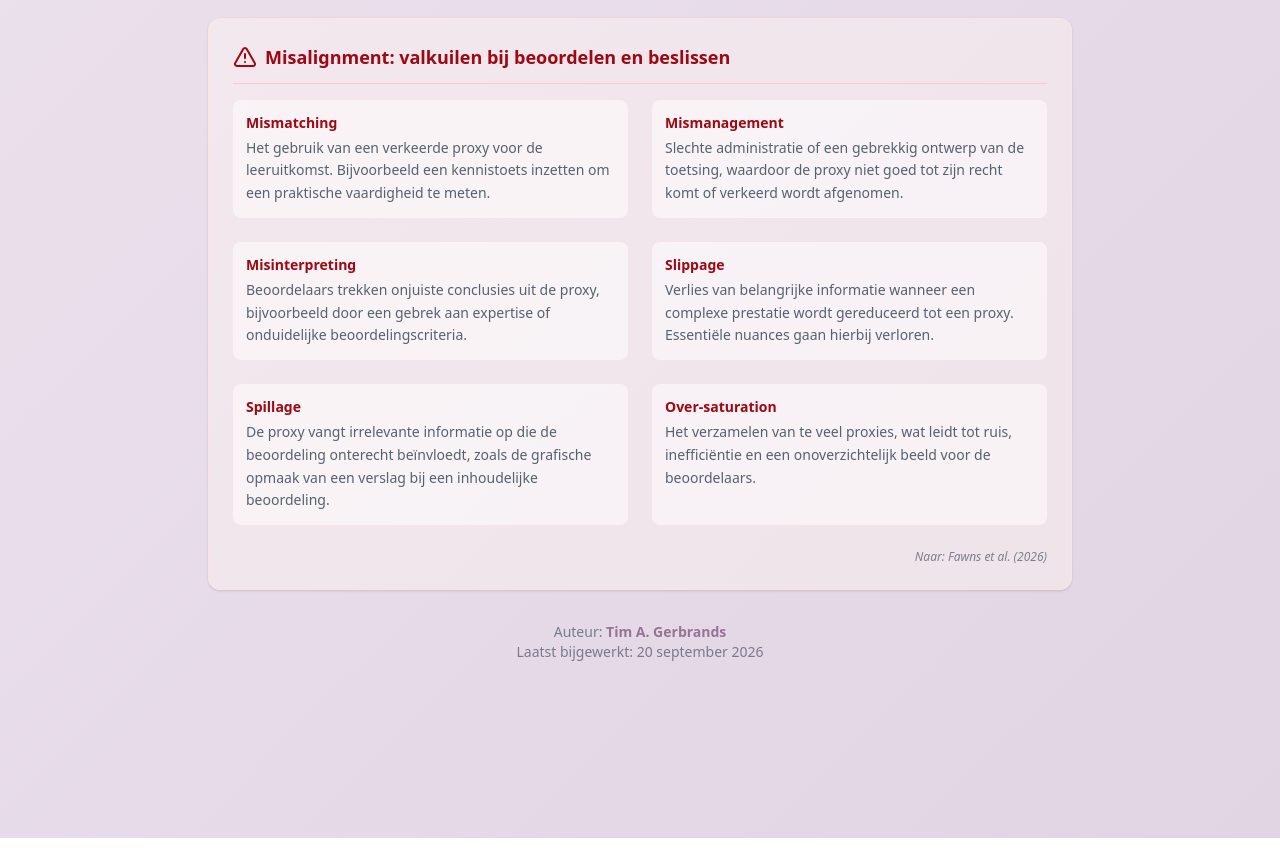
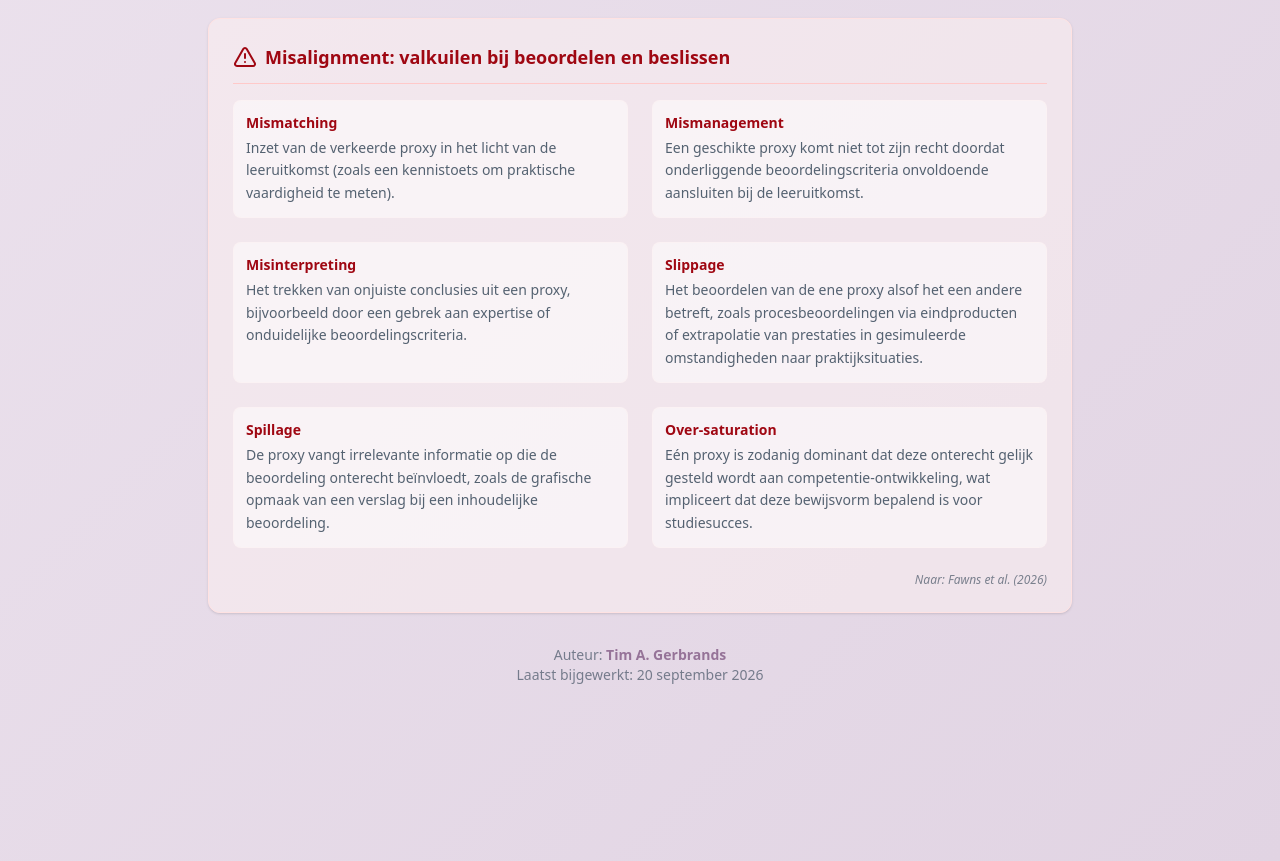
Before and after one commit to tagerbrands/4Portfolio, a React (Vite) app: page / in a window 1280 px wide. Shown: the part 2380-3241 px from the top of the page. Before the commit the page ends 3218 px from the top, so only its background shows below. Built offline with nearby package versions, Linux system fonts and the light colour scheme.

Commit message:
refactor: internationalize Misalignment theory content
Implement i18n support for Misalignment theory components and update descriptions in data and translation files for improved clarity.

```diff
--- a/src/App.tsx
+++ b/src/App.tsx
@@ -1735,12 +1735,12 @@ function TotalPortfolio({ portfolio, learningOutcomes, evlName, onBack, onEditLO
         </div>
 
         <div className="bg-red-50/50 p-4 rounded-xl border border-red-100 shadow-sm">
-          <h4 className="font-bold text-sm text-red-800 border-b border-red-200 pb-2 mb-3 flex items-center gap-1.5"><AlertTriangle className="w-4 h-4 flex-shrink-0" /> Misalignment: valkuilen bij beoordelen en beslissen</h4>
+          <h4 className="font-bold text-sm text-red-800 border-b border-red-200 pb-2 mb-3 flex items-center gap-1.5"><AlertTriangle className="w-4 h-4 flex-shrink-0" /> {t("Misalignment: valkuilen bij beoordelen en beslissen")}</h4>
           <div className="grid grid-cols-1 sm:grid-cols-2 gap-x-6 gap-y-4">
             {MISALIGNMENT_THEORY.map(m => (
               <div key={m.title} className="flex flex-col gap-1">
-                <strong className="text-xs text-red-900">{m.title}</strong>
-                <p className="text-[11px] text-red-900/80 leading-snug">{m.desc}</p>
+                <strong className="text-xs text-red-900">{t(m.title)}</strong>
+                <p className="text-[11px] text-red-900/80 leading-snug">{t(m.desc)}</p>
               </div>
             ))}
           </div>
--- a/src/data.ts
+++ b/src/data.ts
@@ -334,19 +334,19 @@ export const TRIANGLE_THEORY = {
 export const MISALIGNMENT_THEORY = [
   {
     title: "Mismatching",
-    desc: "Het gebruik van een verkeerde proxy voor de leeruitkomst. Bijvoorbeeld een kennistoets inzetten om een praktische vaardigheid te meten."
+    desc: "Inzet van de verkeerde proxy in het licht van de leeruitkomst (zoals een kennistoets om praktische vaardigheid te meten)."
   },
   {
     title: "Mismanagement",
-    desc: "Slechte administratie of een gebrekkig ontwerp van de toetsing, waardoor de proxy niet goed tot zijn recht komt of verkeerd wordt afgenomen."
+    desc: "Een geschikte proxy komt niet tot zijn recht doordat onderliggende beoordelingscriteria onvoldoende aansluiten bij de leeruitkomst."
   },
   {
     title: "Misinterpreting",
-    desc: "Beoordelaars trekken onjuiste conclusies uit de proxy, bijvoorbeeld door een gebrek aan expertise of onduidelijke beoordelingscriteria."
+    desc: "Het trekken van onjuiste conclusies uit een proxy, bijvoorbeeld door een gebrek aan expertise of onduidelijke beoordelingscriteria."
   },
   {
     title: "Slippage",
-    desc: "Verlies van belangrijke informatie wanneer een complexe prestatie wordt gereduceerd tot een proxy. Essentiële nuances gaan hierbij verloren."
+    desc: "Het beoordelen van de ene proxy alsof het een andere betreft, zoals procesbeoordelingen via eindproducten of extrapolatie van prestaties in gesimuleerde omstandigheden naar praktijksituaties."
   },
   {
     title: "Spillage",
@@ -354,6 +354,6 @@ export const MISALIGNMENT_THEORY = [
   },
   {
     title: "Over-saturation",
-    desc: "Het verzamelen van te veel proxies, wat leidt tot ruis, inefficiëntie en een onoverzichtelijk beeld voor de beoordelaars."
+    desc: "Eén proxy is zodanig dominant dat deze onterecht gelijk gesteld wordt aan competentie-ontwikkeling, wat impliceert dat deze bewijsvorm bepalend is voor studiesucces."
   }
 ];
--- a/src/i18n.tsx
+++ b/src/i18n.tsx
@@ -40,17 +40,17 @@ const dict: Record<string, string> = {
   "Intersubjectiviteit": "Intersubjectivity",
   "Intersubjectiviteit gaat over de verscheidenheid in perspectieven die betrokken zijn bij het nemen van de beslissing. Het draait om niveaubepalingen door verschillende stakeholders op een diversiteit aan datapunten. Door deze subjectieve oordelen samen te brengen in een dialoog, ontstaat een robuuster en betrouwbaarder (intersubjectief) oordeel.": "Intersubjectivity concerns the diversity of perspectives involved in making a decision. It involves judgments made by different stakeholders across a variety of data points. By bringing these subjective judgments together through dialogue, a more robust and reliable (intersubjective) judgment emerges.",
   "Mismatching": "Mismatching",
-  "Het gebruik van een verkeerde proxy voor de leeruitkomst. Bijvoorbeeld een kennistoets inzetten om een praktische vaardigheid te meten.": "Using the wrong proxy for a learning outcome. For example, using a knowledge test to assess a practical skill.",
+  "Inzet van de verkeerde proxy in het licht van de leeruitkomst (zoals een kennistoets om praktische vaardigheid te meten).": "Using the wrong proxy relative to the learning outcome (such as a knowledge test to measure practical skill).",
   "Mismanagement": "Mismanagement",
-  "Slechte administratie of een gebrekkig ontwerp van de toetsing, waardoor de proxy niet goed tot zijn recht komt of verkeerd wordt afgenomen.": "Poor administration or flawed assessment design, causing the proxy to be used ineffectively or implemented incorrectly.",
-  "Misinterpreting": "Misinterpreting",
-  "Beoordelaars trekken onjuiste conclusies uit de proxy, bijvoorbeeld door een gebrek aan expertise of onduidelijke beoordelingscriteria.": "Assessors draw incorrect conclusions from the proxy, for example due to a lack of expertise or unclear assessment criteria.",
+  "Een geschikte proxy komt niet tot zijn recht doordat onderliggende beoordelingscriteria onvoldoende aansluiten bij de leeruitkomst.": "A suitable proxy fails to serve its purpose because underlying assessment criteria insufficiently align with the learning outcome.",
+  "Misinterpreting": "Misinterpretation",
+  "Het trekken van onjuiste conclusies uit een proxy, bijvoorbeeld door een gebrek aan expertise of onduidelijke beoordelingscriteria.": "Drawing a significant conclusion from a proxy—for instance, due to a lack of expertise or unclear assessment criteria.",
   "Slippage": "Slippage",
-  "Verlies van belangrijke informatie wanneer een complexe prestatie wordt gereduceerd tot een proxy. Essentiële nuances gaan hierbij verloren.": "Loss of important information when a complex performance is reduced to a proxy. Essential nuances are lost in the process.",
+  "Het beoordelen van de ene proxy alsof het een andere betreft, zoals procesbeoordelingen via eindproducten of extrapolatie van prestaties in gesimuleerde omstandigheden naar praktijksituaties.": "Assessing a proxy as if it were a different one—such as evaluating a process based on outcomes, or extrapolating performance from simulated conditions to real-world practice.",
   "Spillage": "Spillage",
-  "De proxy vangt irrelevante informatie op die de beoordeling onterecht beïnvloedt, zoals de grafische opmaak van een verslag bij een inhoudelijke beoordeling.": "The proxy captures irrelevant information that improperly influences the assessment, such as the visual layout of a report during a content focused evaluation.",
+  "De proxy vangt irrelevante informatie op die de beoordeling onterecht beïnvloedt, zoals de grafische opmaak van een verslag bij een inhoudelijke beoordeling.": "The proxy captures irrelevant information that unduly influences the assessment—such as the graphic layout of a report during a content-based evaluation.",
   "Over-saturation": "Over-saturation",
-  "Het verzamelen van te veel proxies, wat leidt tot ruis, inefficiëntie en een onoverzichtelijk beeld voor de beoordelaars.": "Collecting too many proxies, resulting in noise, inefficiency, and an unclear picture for assessors.",
+  "Eén proxy is zodanig dominant dat deze onterecht gelijk gesteld wordt aan competentie-ontwikkeling, wat impliceert dat deze bewijsvorm bepalend is voor studiesucces.": "A single proxy becomes so dominant that it is wrongly equated with competence development, effectively making this specific form of evidence the sole determinant of academic success.",
   "Auteur:": "Author:",
   "Laatst bijgewerkt:": "Last updated:",
   "20 september 2026": "September 20, 2026",
```
